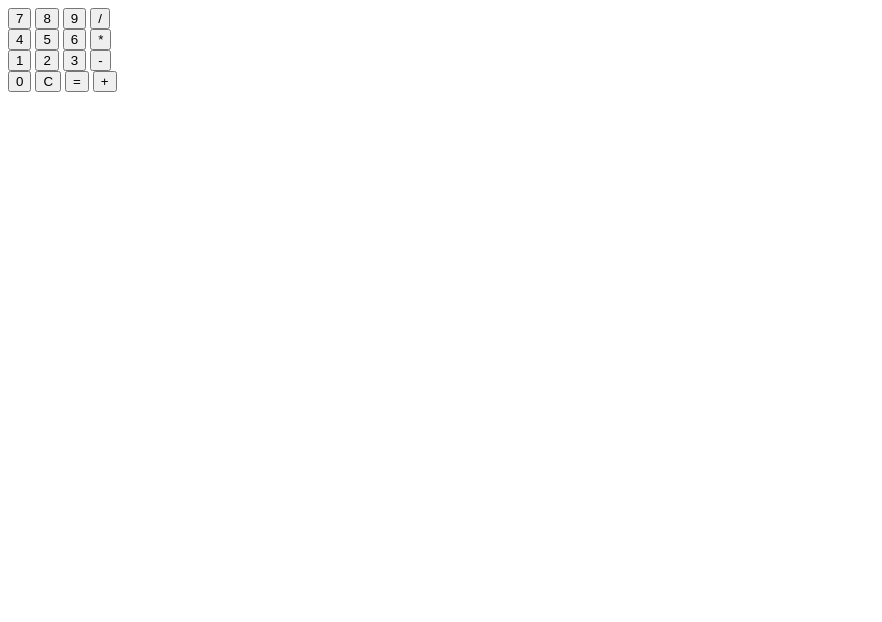
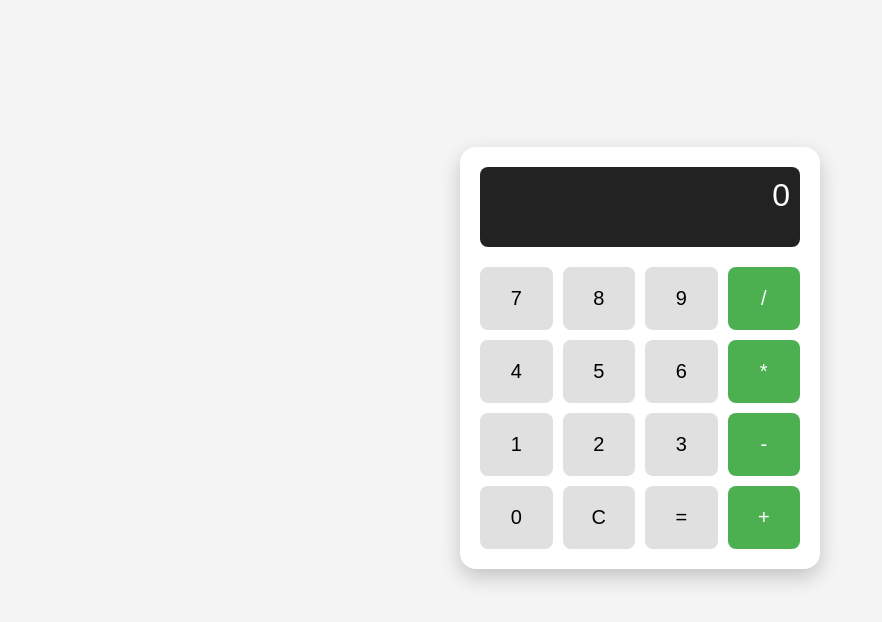
Before and after one commit to ssendns/calculator, a plain HTML site: page index.html in a window 1280 px wide. Shown: the whole page, without its empty margins (0-882 px from the left). Drawn offline with Linux system fonts and the light colour scheme.

Commit message:
styles added

```diff
--- a/index.html
+++ b/index.html
@@ -8,7 +8,8 @@
   </head>
   <body>
 
-    <div id="display"></div>
+    <div id="calculator">
+        <div id="display">0</div>
 
         <div id="buttons">
             <div class="row">
@@ -36,6 +37,7 @@
             <button class="btn operator">+</button>
             </div>
         </div>
+    </div>
 
     <script src="script.js"></script>
   </body>
--- a/style.css
+++ b/style.css
@@ -0,0 +1,61 @@
+body {
+    font-family: Arial, sans-serif;
+    background-color: #f4f4f4;
+    height: 700px;
+    display: flex;
+    justify-content: center;
+    align-items: center;
+}
+
+#calculator {
+    background-color: #fff;
+    padding: 20px;
+    border-radius: 16px;
+    box-shadow: 0 8px 20px rgba(0, 0, 0, 0.2);
+    width: 320px;
+}
+
+#display {
+    height: 60px;
+    background-color: #222;
+    color: #fff;
+    font-size: 32px;
+    text-align: right;
+    padding: 10px;
+    border-radius: 8px;
+    margin-bottom: 20px;
+}
+
+#buttons {
+    display: flex;
+    flex-direction: column;
+    gap: 10px;
+}
+
+.row {
+    display: flex;
+    gap: 10px;
+}
+
+.btn {
+    flex: 1;
+    padding: 20px;
+    font-size: 20px;
+    border: none;
+    border-radius: 8px;
+    background-color: #e0e0e0;
+    transition: background-color 0.2s;
+}
+
+.btn:hover {
+    background-color: #d0d0d0;
+}
+
+.btn.operator {
+    background-color: #4CAF50;
+    color: white;
+}
+
+.btn.operator:hover {
+    background-color: #45a049;
+}
```
Lines whose indentation alone changed are shown as unchanged.
